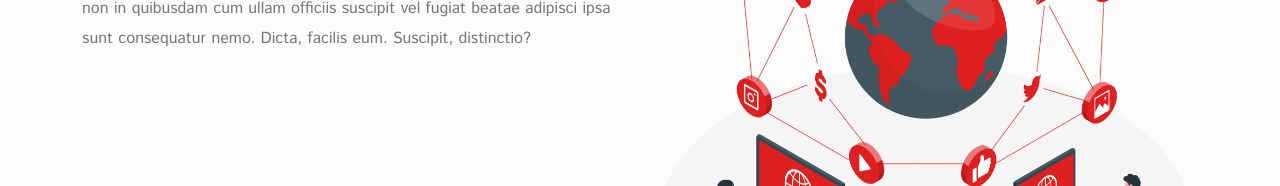
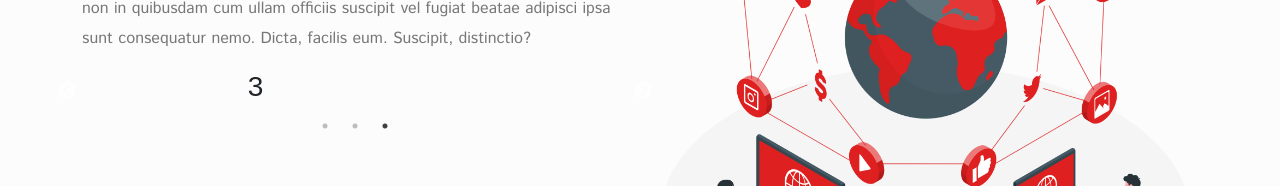
Before and after one commit to gholamreza-hasnzade/Reactjs-food-App-redux-toolkit, a React (Create React App) app: page /home in a window 1280 px wide. Shown: the part 4459-4645 px from the top of the page. Built offline with nearby package versions, Linux system fonts and the light colour scheme; a web font is replaced by a local one.

Commit message:
add slider in home page

```diff
--- a/src/components/UI/index.jsx
+++ b/src/components/UI/index.jsx
@@ -1,2 +1,3 @@
 export { default as Category } from "./category/Category";
 export { default as ProductCard } from "./product-card/ProductCard";
+export { default as TestimonialSlider } from "./slider/TestimonialSlider";
--- /dev/null
+++ b/src/components/UI/slider/TestimonialSlider.jsx
@@ -0,0 +1,33 @@
+import React from "react";
+
+import Slider from "react-slick";
+
+import "./testimonialSlider.css";
+
+const TestimonialSlider = () => {
+  const settings = {
+    dots: true,
+    autoplay: true,
+    infinite: true,
+    speed: 1000,
+    autoplaySpeed: 3000,
+    swipeToSlide: true,
+    slidesToShow: 1,
+    slidesToScroll: 1,
+  };
+  return (
+    <Slider {...settings}>
+      <div>
+        <h3>1</h3>
+      </div>
+      <div>
+        <h3>2</h3>
+      </div>
+      <div>
+        <h3>3</h3>
+      </div>
+    </Slider>
+  );
+};
+
+export default TestimonialSlider;
--- a/src/pages/home/Home.jsx
+++ b/src/pages/home/Home.jsx
@@ -3,7 +3,7 @@ import { Link } from "react-router-dom";
 import { Col, Container, ListGroup, ListGroupItem, Row } from "reactstrap";
 
 import Helmet from "../../components/helmet/Helmet";
-import { Category, ProductCard } from "../../components/UI";
+import { Category, ProductCard ,TestimonialSlider} from "../../components/UI";
 import { IMAGES } from "../../constants/content";
 import products from "../../assets/fake-data/products";
 
@@ -314,6 +314,8 @@ const Home = () => {
                   vel fugiat beatae adipisci ipsa sunt consequatur nemo. Dicta,
                   facilis eum. Suscipit, distinctio?
                 </p>
+
+                <TestimonialSlider />
               </div>
             </Col>
 
@@ -327,6 +329,8 @@ const Home = () => {
           </Row>
         </Container>
       </section>
+
+
     </Helmet>
   );
 };
```
Also changed, not shown: src/components/UI/slider/testimonialSlider.css (added).
